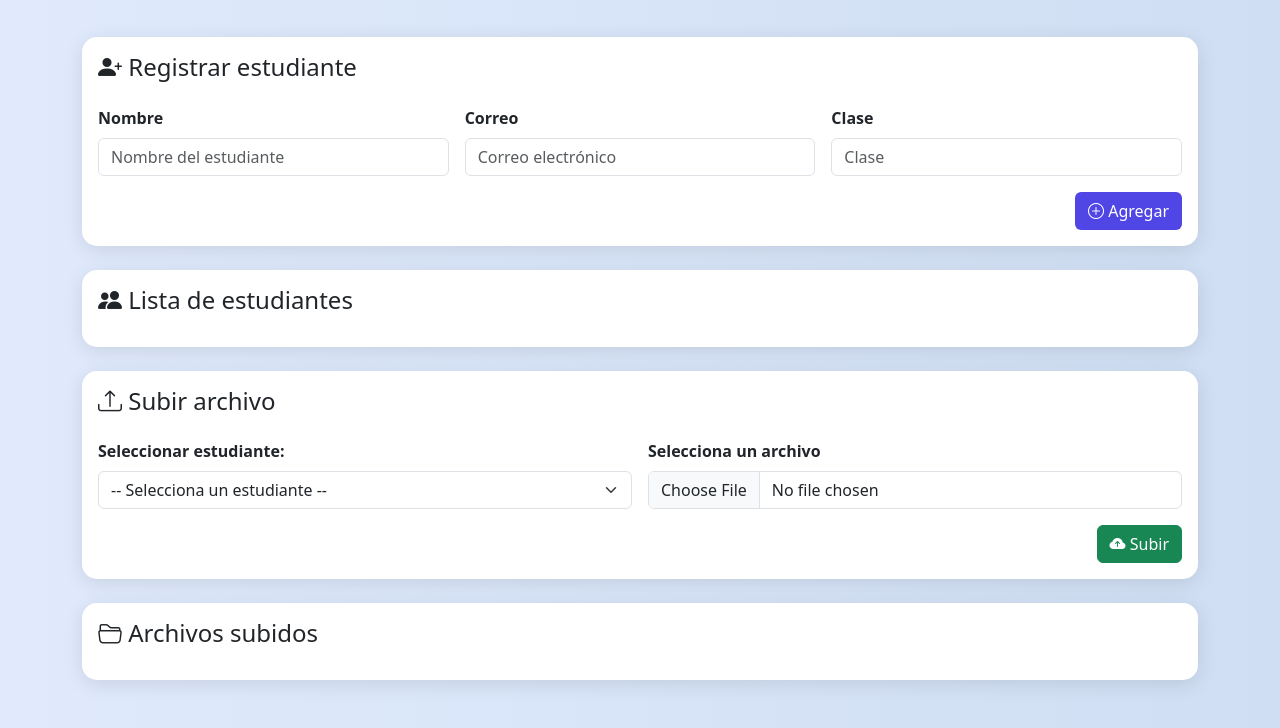
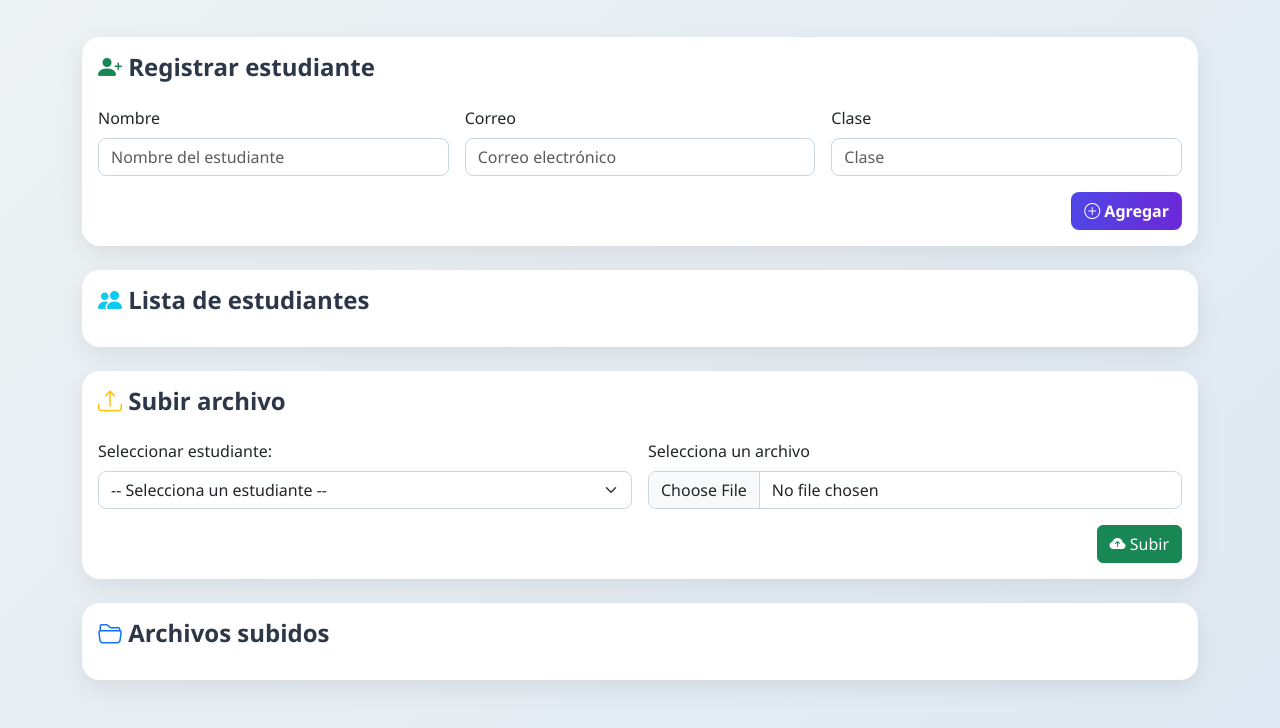
Before and after one commit to RicardoJB1/Cloud_computing-, a plain HTML site: page dashboard.html in a window 1280 px wide. Shown: the part 115-843 px from the top of the page. Drawn offline with nearby package versions, Linux system fonts and the light colour scheme; no server answers.

Commit message:
actualisar estilos

```diff
--- a/dashboard.html
+++ b/dashboard.html
@@ -8,43 +8,71 @@
   <!-- Bootstrap CSS -->
   <link href="https://cdn.jsdelivr.net/npm/bootstrap@5.3.3/dist/css/bootstrap.min.css" rel="stylesheet" />
 
-  <!-- Íconos (opcional para darle vida a los botones) -->
+  <!-- Íconos -->
   <link rel="stylesheet" href="https://cdn.jsdelivr.net/npm/bootstrap-icons@1.10.5/font/bootstrap-icons.css">
 
   <!-- Estilos personalizados -->
   <style>
     body {
-      background: linear-gradient(to right, #e0eafc, #cfdef3);
+      background: linear-gradient(135deg, #eef2f3, #dfe9f3);
       min-height: 100vh;
+      font-family: 'Segoe UI', Tahoma, Geneva, Verdana, sans-serif;
+    }
+
+    h1,
+    h4 {
+      font-weight: 700;
+      color: #2d3748;
     }
 
     .card {
-      box-shadow: 0 4px 20px rgba(0, 0, 0, 0.1);
       border: none;
-      border-radius: 15px;
+      border-radius: 18px;
+      box-shadow: 0 8px 25px rgba(0, 0, 0, 0.08);
+      transition: transform 0.2s ease-in-out;
+    }
+
+    .card:hover {
+      transform: translateY(-3px);
+    }
+
+    .btn-custom {
+      background: linear-gradient(90deg, #4f46e5, #6d28d9);
+      color: white;
+      font-weight: 600;
+      border-radius: 8px;
+      transition: all 0.2s ease;
+    }
+
+    .btn-custom:hover {
+      background: linear-gradient(90deg, #4338ca, #5b21b6);
+      transform: scale(1.03);
+    }
+
+    .btn-outline-danger {
+      border-radius: 8px;
     }
 
     .list-group-item {
       border-radius: 10px;
-      margin-bottom: 10px;
+      margin-bottom: 8px;
+      border: none;
+      background: #f8fafc;
+      box-shadow: 0 2px 6px rgba(0, 0, 0, 0.05);
     }
 
-    .btn-custom {
-      background-color: #4f46e5;
-      color: white;
+    .form-control,
+    .form-select {
+      border-radius: 8px;
+      border: 1px solid #cbd5e1;
     }
 
-    .btn-custom:hover {
-      background-color: #4338ca;
-    }
-
-    .form-label {
-      font-weight: 600;
+    .form-control:focus,
+    .form-select:focus {
+      border-color: #6366f1;
+      box-shadow: 0 0 0 0.15rem rgba(99, 102, 241, 0.3);
     }
   </style>
-
-  <!-- Supabase -->
-  <script src="https://cdn.jsdelivr.net/npm/@supabase/supabase-js@2"></script>
 </head>
 
 <body>
@@ -52,7 +80,7 @@
   <div class="container py-5">
     <!-- Encabezado -->
     <div class="d-flex justify-content-between align-items-center mb-5">
-      <h1 class="fw-bold text-primary"><i class="bi bi-mortarboard-fill"></i> Panel de Estudiantes</h1>
+      <h1><i class="bi bi-mortarboard-fill text-primary"></i> Panel de Estudiantes</h1>
       <button onclick="cerrarSesion()" class="btn btn-outline-danger">
         <i class="bi bi-box-arrow-right"></i> Cerrar sesión
       </button>
@@ -61,7 +89,7 @@
     <!-- Registrar estudiante -->
     <div class="card mb-4">
       <div class="card-body">
-        <h4 class="mb-4"><i class="bi bi-person-plus-fill"></i> Registrar estudiante</h4>
+        <h4 class="mb-4"><i class="bi bi-person-plus-fill text-success"></i> Registrar estudiante</h4>
         <div class="row g-3">
           <div class="col-md-4">
             <label class="form-label">Nombre</label>
@@ -87,7 +115,7 @@
     <!-- Lista de estudiantes -->
     <div class="card mb-4">
       <div class="card-body">
-        <h4 class="mb-3"><i class="bi bi-people-fill"></i> Lista de estudiantes</h4>
+        <h4 class="mb-3"><i class="bi bi-people-fill text-info"></i> Lista de estudiantes</h4>
         <ul id="lista-estudiantes" class="list-group"></ul>
       </div>
     </div>
@@ -95,7 +123,7 @@
     <!-- Subir archivo -->
     <div class="card mb-4">
       <div class="card-body">
-        <h4 class="mb-4"><i class="bi bi-upload"></i> Subir archivo</h4>
+        <h4 class="mb-4"><i class="bi bi-upload text-warning"></i> Subir archivo</h4>
         <div class="row g-3">
           <div class="col-md-6">
             <label for="estudiante" class="form-label">Seleccionar estudiante:</label>
@@ -119,7 +147,7 @@
     <!-- Archivos subidos -->
     <div class="card">
       <div class="card-body">
-        <h4 class="mb-3"><i class="bi bi-folder2-open"></i> Archivos subidos</h4>
+        <h4 class="mb-3"><i class="bi bi-folder2-open text-primary"></i> Archivos subidos</h4>
         <ul id="lista-archivos" class="list-group"></ul>
       </div>
     </div>
@@ -127,8 +155,6 @@
 
   <!-- Bootstrap JS -->
   <script src="https://cdn.jsdelivr.net/npm/bootstrap@5.3.3/dist/js/bootstrap.bundle.min.js"></script>
-
-  <!-- Tu JS -->
   <script src="js/dashboard.js" defer></script>
 </body>
 
```
